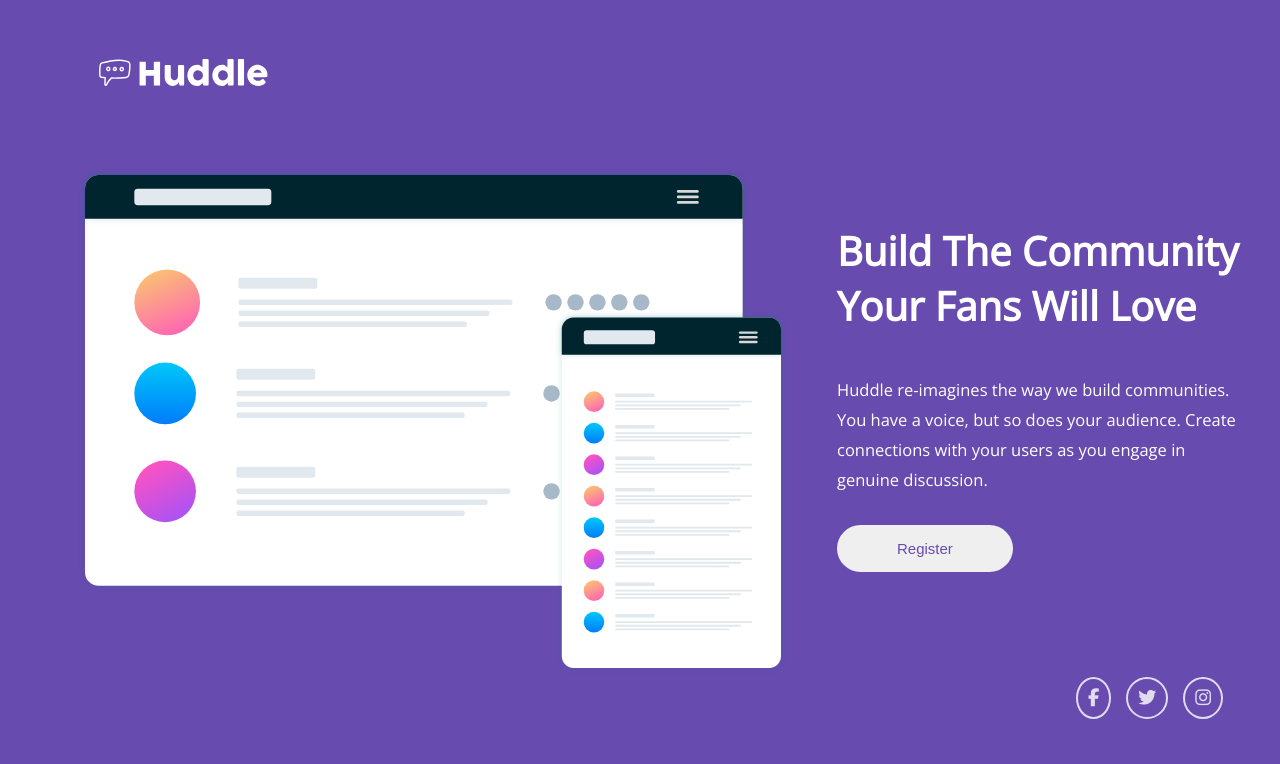
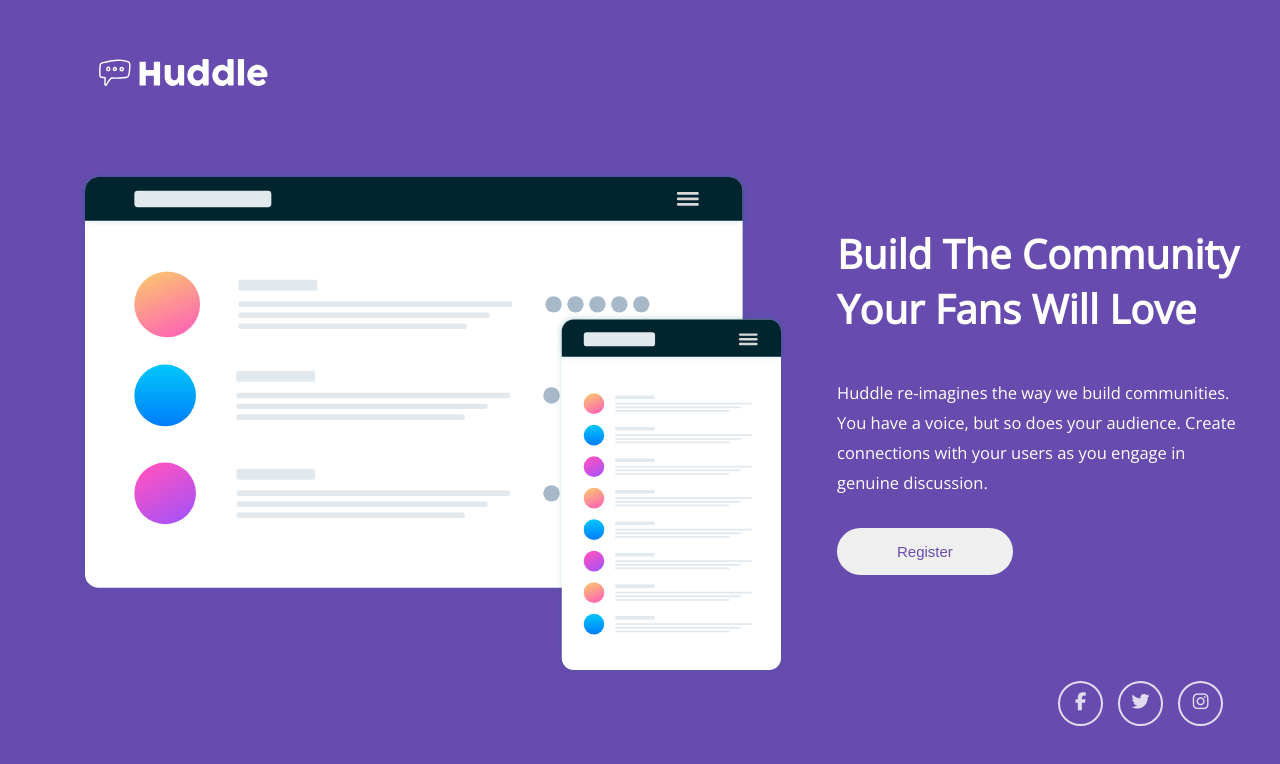
Before and after one commit to Shaka183/quest, a plain HTML site: page index.html in a window 1280 px wide. Drawn offline with nearby package versions, Linux system fonts and the light colour scheme.

Commit message:
Atualização: rede sociais

```diff
--- a/src/css/style.css
+++ b/src/css/style.css
@@ -2,7 +2,6 @@
 font-family: 'Poppins', sans-serif; */
 
 html {
-    font-size: 62.5%;
     font-family: 'Open Sans', sans-serif;
 }
 
@@ -31,7 +30,6 @@ body {
     padding-right: 35px;
 
 }
-
 
 .container .conteudo .info h1 {
    font-size: 40px;
@@ -79,4 +77,7 @@ body {
     border-radius: 50%;
     padding: 10px;
     font-size: 18px;
+    width: 45px;
+    height: 45px;
+    text-align: center;
 }
```
